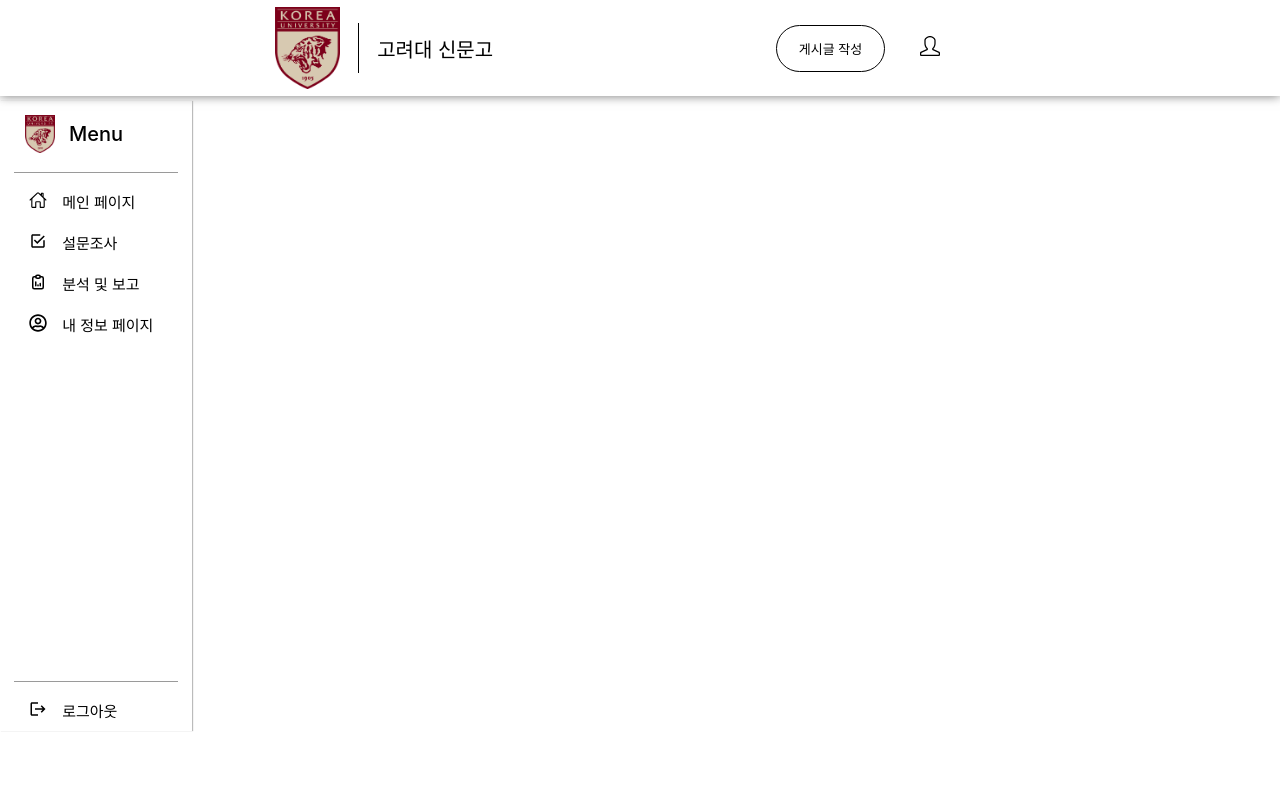
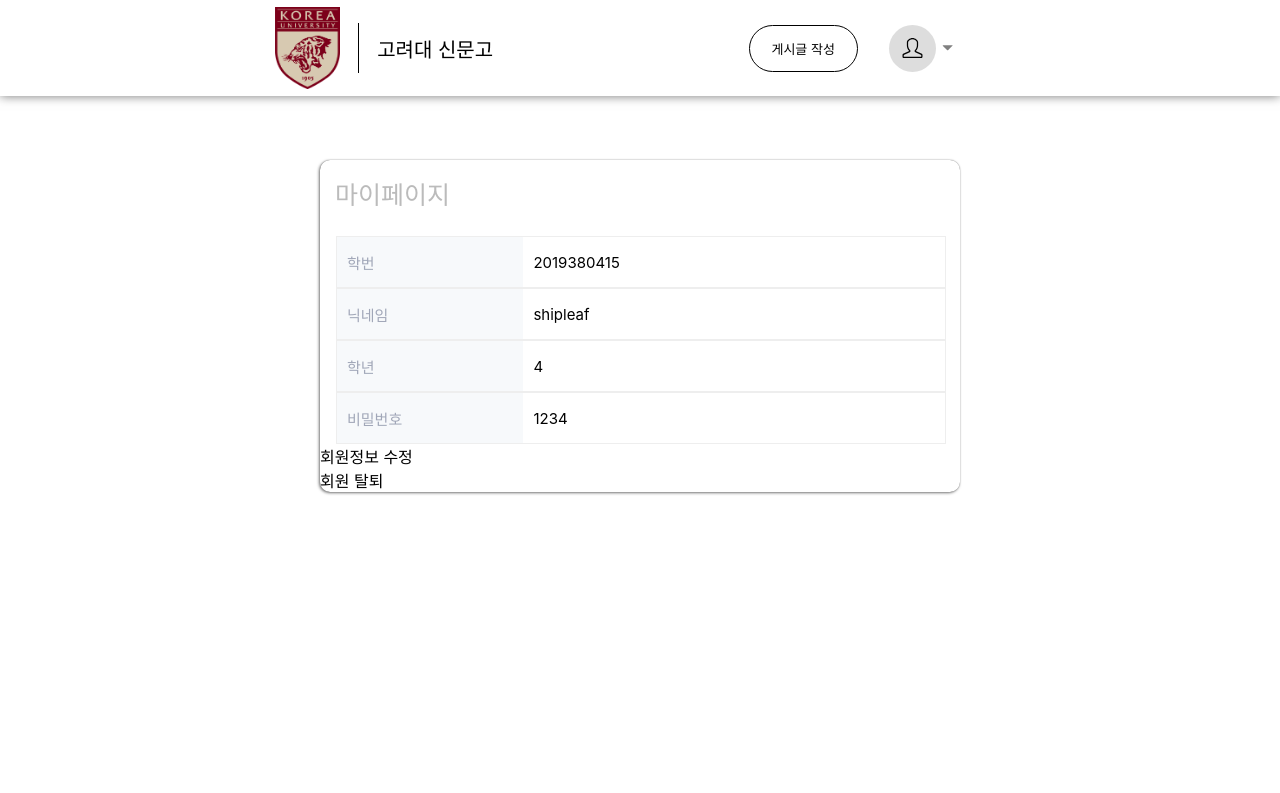
Before and after one commit to gyural/KU_issues_front, a React (Create React App) app: page / in a window 1280 px wide. Shown: the top 793 px of the page. Built offline with nearby package versions, Linux system fonts and the light colour scheme.

Commit message:
임시저장

```diff
--- a/src/App.js
+++ b/src/App.js
@@ -1,17 +1,13 @@
-import React from 'react';
+import React, { useState } from 'react';
 import { BrowserRouter as Router } from 'react-router-dom';
 import AppRouter from './Router';
-import MainSideBar from './component/SideBar';
-import MainPageLoginHeader from './component/UserHeader'
 
 const App = () => {
   return (
-    <div>
-        <MainPageLoginHeader />
-        <MainSideBar />
+      <div>
         <AppRouter />
-    </div>
+      </div>
   );
-};
+}
 
 export default App;
--- a/src/Router.js
+++ b/src/Router.js
@@ -9,9 +9,17 @@ const AppRouter = () => {
 	return(
 	  <Router>
       <Routes>
-        <Route path='/' element={<Login />} />
+        <Route path='/login' element={<Login />} />
         <Route path='/signup' element={<SignUp />} />
-        <Route path='/userprofile' element={<UserProfile />} />
+        <Route path='/' element={
+        <UserProfile
+        id={2019380415}
+        name={'김선엽'}
+        nickname={'shipleaf'}
+        year={4}
+        password={1234}
+        />
+        } />
         <Route path='/mainpage' element={<MainPage />} />
       </Routes>
     </Router>
--- a/src/component/GuestHeader.jsx
+++ b/src/component/GuestHeader.jsx
@@ -59,7 +59,6 @@ const HeaderLoginButton = styled.button`
 `
 function MainHeader() {
     return(
-
         <MainPageHeader>
             <Signature>
                 <img src={crimson} alt="" style={{width: '65px', height: '82.21px'}}></img>
--- a/src/component/SideBar.jsx
+++ b/src/component/SideBar.jsx
@@ -6,6 +6,7 @@ import { IoMdCheckboxOutline } from "react-icons/io";
 import { TbReportAnalytics } from "react-icons/tb";
 import { FaRegUserCircle } from "react-icons/fa";
 import { MdLogout } from "react-icons/md";
+import { Link } from 'react-router-dom';
 
 const MainSideBar = styled.div`
     width: 15%;
--- a/src/component/UserHeader.jsx
+++ b/src/component/UserHeader.jsx
@@ -1,8 +1,9 @@
-import React from "react";
+import React, { useState } from "react";
 import crimson from '../assets/crimson2positive.gif';
 import styled from "styled-components";
 import { SlUser } from "react-icons/sl";
-
+import { VscTriangleDown } from "react-icons/vsc";
+import { Link } from "react-router-dom";
 
 const MainPageLoginHeader = styled.header`
     margin: 0;
@@ -40,25 +41,6 @@ const HR = styled.hr`
   margin-left: 7%;
 `
 
-const HeaderLoginButton = styled.button`
-    width: 90px;
-    height: 47px;
-
-    background-color: black;
-    color: white;
-
-    border: none;
-    border-radius: 1.5rem;
-
-    position: absolute;
-    right: 25%;
-    margin-top: 22px;
-    cursor: pointer;
-
-    &:hover{
-        border: 5px solid black;
-    }
-`
 const UserMenu = styled.div`
     height: 100%;
     display: flex;
@@ -68,7 +50,7 @@ const UserMenu = styled.div`
     position: absolute;
     right: 25%;
 
-    & > button{
+    & > button.NewPostButton{
         width: 109px;
         height: 47px;
 
@@ -86,14 +68,75 @@ const UserMenu = styled.div`
         }
     }
 
+
+`
+const UserButton = styled.button`
+    margin-left: 10px;
+
+    display: flex;
+    align-items: center;
+    justify-content: center;
+
+    border: none;
+
+    cursor: pointer;
+    background-color: #ffffff;
+
+    &:hover{
+        & > svg{
+            color: black;
+        }
+    }
+
     & > div{
-        width: 60px;
+        width: 47px;
+        height: 47px;
         margin-left: 15px;
+
+        background-color: #dddddd;
+        border-radius: 50%;
+
+        display: flex;
+        align-items: center;
+        justify-content: center;
+    }
+    & > svg{
+        margin-left: 5px;
+        color: grey;
     }
 `
+const DropdownMenu = styled.div`
+    width: 150px;
+    position: absolute;
+    top: 110%;
+    right: 0;
+    background-color: #fff;
+    border: 1px solid #ddd;
+    padding: 8px;
+    z-index: 1000;
+
+    & > a{
+        text-decoration: none;
+        color: inherit;
+
+        font-size: 18px;
+    }
+
+    & > a > div{
+        margin: 0;
+        padding: 7px;
+    }
+
+`;
+
 function MainLoginHeader() {
+    const [showMenu, setShowMenu] = useState(false);
+
+    const handleButtonClick = () => {
+        setShowMenu(!showMenu);
+    };
+
     return(
-
         <MainPageLoginHeader>
             <Signature>
                 <img src={crimson} alt="" style={{width: '65px', height: '82.21px'}}></img>
@@ -101,10 +144,19 @@ function MainLoginHeader() {
                 <Logo>고려대 신문고</Logo>
             </Signature>
             <UserMenu>
-                <button>게시글 작성</button>
-                <div>
-                    <SlUser size="20" style={{width: '100%'}}/>
-                </div>
+                <button className="NewPostButton">게시글 작성</button>
+                <UserButton onClick={handleButtonClick}>
+                    <div>
+                        <SlUser size="20" style={{width: '100%'}}/>
+                    </div>
+                    <VscTriangleDown />
+                </UserButton>
+                {showMenu && (
+                    <DropdownMenu>
+                        <Link to='/'><div>내 정보</div></Link>
+                        <Link><div>로그아웃</div></Link>
+                    </DropdownMenu>
+                )}
             </UserMenu>
         </MainPageLoginHeader>
     )
--- a/src/index.js
+++ b/src/index.js
@@ -11,7 +11,4 @@ root.render(
   </React.StrictMode>
 );
 
-// If you want to start measuring performance in your app, pass a function
-// to log results (for example: reportWebVitals(console.log))
-// or send to an analytics endpoint. Learn more: https://bit.ly/CRA-vitals
 reportWebVitals();
--- a/src/pages/Login.jsx
+++ b/src/pages/Login.jsx
@@ -1,6 +1,7 @@
 import React, { useState } from 'react';
 import { Link } from 'react-router-dom';
 import styled from 'styled-components';
+import Header from '../component/LoginHeader';
 
 const Frame = styled.div`
   width: 50%;
@@ -105,22 +106,34 @@ const SignUpButton = styled.button`
 `
 
 
-function Login() {
-  const [username, setUsername] = useState('');
+function Login({ setIsLoggedIn }) {
+  const [id, setId] = useState('');
   const [password, setPassword] = useState('');
 
-  // 폼 제출 핸들러
-  const handleSubmit = (event) => {
-    event.preventDefault();
-    console.log('Username:', username);
-    console.log('Password:', password);
+  const handleLogin = (e) => {
+    e.preventDefault();
+    if(id === 'id' && password === 'password') {
+        setIsLoggedIn(true);
+    } else {
+        alert('로그인에 실패했습니다!');
+    }
   };
 
+
+  // 폼 제출 핸들러
+  // const handleSubmit = (event) => {
+  //   event.preventDefault();
+  //   console.log('Username:', username);
+  //   console.log('Password:', password);
+  // };
+
   return (
+    <div>
+      <Header />
       <Frame>
         <div className='loginForm'>
           <div className='loginDiv'>로그인</div>
-          <LoginForm onSubmit={handleSubmit} action='' method='POST'>
+            <LoginForm onSubmit={handleLogin} action='' method='POST'>
               <IdLabel>
                 <span className='id'>학번</span><span className='required'>*</span>
               </IdLabel>
@@ -130,8 +143,8 @@ function Login() {
                     maxLength="10"
                     id="username"
                     placeholder='학번을 입력하세요.'
-                  value={username}
-                  onChange={(event) => setUsername(event.target.value)}
+                    value={id}
+                    onChange={(event) => setId(event.target.value)}
                 />
                 </InputDiv>
               <IdLabel>
@@ -154,6 +167,7 @@ function Login() {
             <Link to='/signup'><SignUpButton>회원가입</SignUpButton></Link>
         </div>
       </Frame>
+    </div>
   );
 }
 
--- a/src/pages/MainPage.jsx
+++ b/src/pages/MainPage.jsx
@@ -1,16 +1,21 @@
 import React from 'react'
 import styled from 'styled-components';
+import MainLoginHeader from '../component/UserHeader';
+import MainHeader from '../component/GuestHeader';
 
 const Div = styled.div`
   text-align: center;
 `
 
-function MainPage() {
+function MainPage({ isLoggedIn }) {
   return (
-    <Div>
-      메인페이지
-    </Div>
+    <div>
+      {isLoggedIn ? <MainLoginHeader /> : <MainHeader />}
+      <Div>
+        안녕
+      </Div>
+    </div>
   )
-}
+};
 
 export default MainPage;
--- a/src/pages/UserProfile.jsx
+++ b/src/pages/UserProfile.jsx
@@ -1,11 +1,96 @@
 import React from 'react'
+import MainLoginHeader from '../component/UserHeader';
+import styled from 'styled-components';
 
-function UserProfile() {
+
+const MyPageCard = styled.div`
+  width: 50%;
+  margin: 5% auto;
+  margin-bottom: 20px;
+
+
+  border: none;
+  box-shadow: 0px 0px 1px #777777, -1px 1px 3px #777777;
+  border-radius: 10px;
+
+  position: relative;
+
+
+  & > div.UserInformHeader{
+    margin: 0;
+    padding: 15px 5px;
+    margin-top: 10px;
+    margin-left: 10px;
+
+    color: #bbbbbb;
+    font-size: 25px;
+    font-weight: 400;
+  }
+
+  & > div.UserInform{
+    width: 95%;
+    margin: 0 auto;
+    margin-top: 10px;
+    display: flex;
+    flex-direction: column;
+    justify-content: center;
+  }
+
+  & > div.UserInform > p{
+    margin: 0px;
+    padding: 0px;
+
+    width: 100%;
+    border: 1px solid #eeeeee;
+
+    display: flex;
+    align-items: center;
+
+    & > span.info{
+      width: 30%;
+      height: 50px;
+      padding: 0px;
+      padding-left: 10px;
+      font-size: 15px;
+      background-color: #F7F9FB;
+      display: inline-block;
+      color: #A1A7B8;
+      display: flex;
+      align-items: center; /* 수직 정렬 */
+    }
+    & > span.UserInfo{
+      width: 70%;
+      height: 50px;
+      padding: 0px;
+      padding-left: 10px;
+      font-size: 15px;
+      font-weight: 400;
+      display: inline-block;
+      display: flex;
+      align-items: center; /* 수직 정렬 */
+    }
+  }
+`
+
+function UserProfile({ id, name, nickname, year, password}) {
   return (
-    <div>
-
-    </div>
+    <container>
+      <MainLoginHeader />
+      <MyPageCard>
+        <div className='UserInformHeader'>
+          마이페이지
+        </div>
+        <div className='UserInform'>
+          <p><span className='info'>학번</span><span className='UserInfo'>{id}</span></p>
+          <p><span className='info'>닉네임</span><span className='UserInfo'>{nickname}</span></p>
+          <p><span className='info'>학년</span><span className='UserInfo'>{year}</span></p>
+          <p><span className='info'>비밀번호</span><span className='UserInfo'>{password}</span></p>
+        </div>
+        <div>회원정보 수정</div>
+        <div>회원 탈퇴</div>
+      </MyPageCard>
+    </container>
   )
-}
+};
 
 export default UserProfile;
```
Lines whose indentation alone changed are shown as unchanged.
